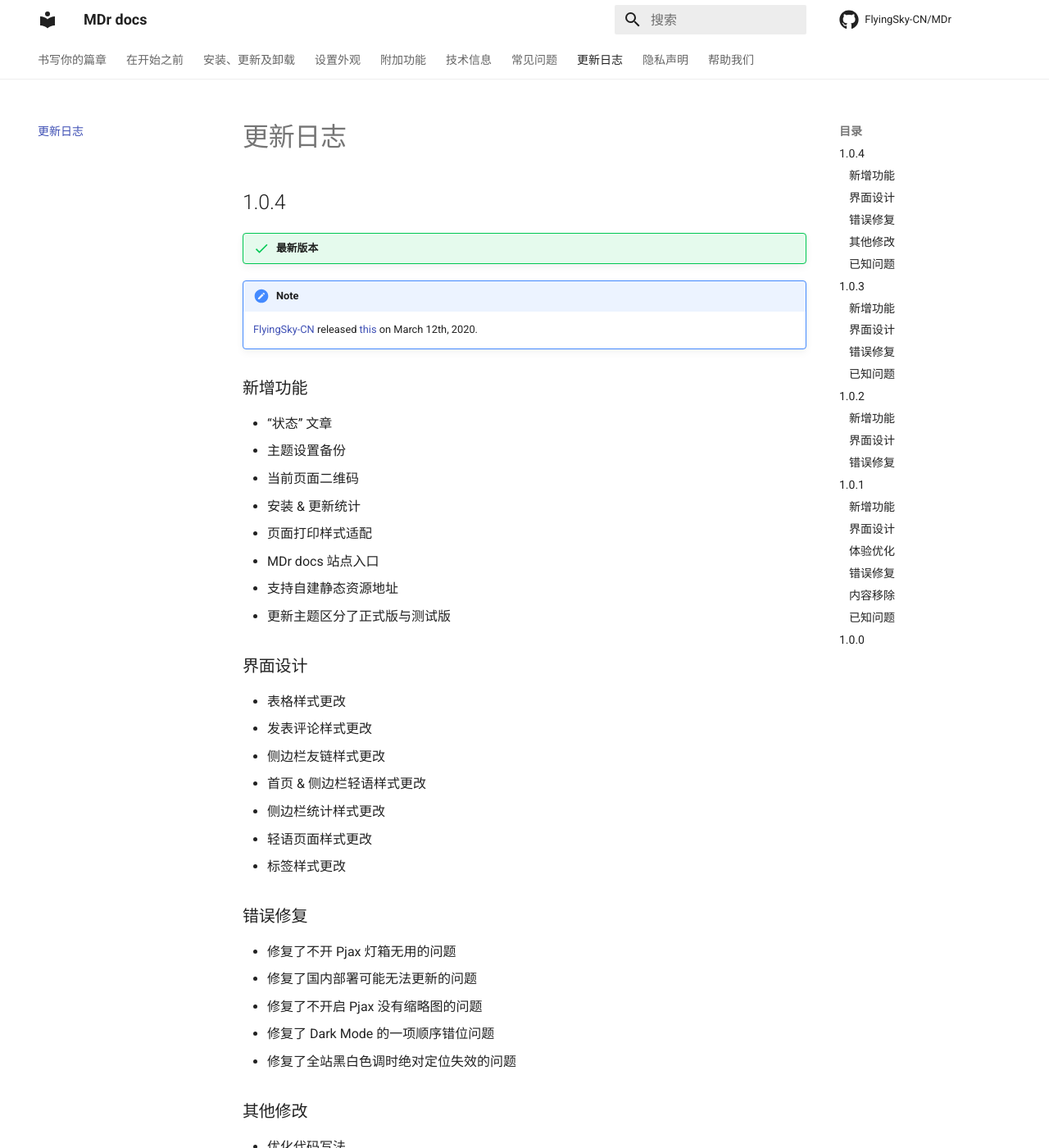
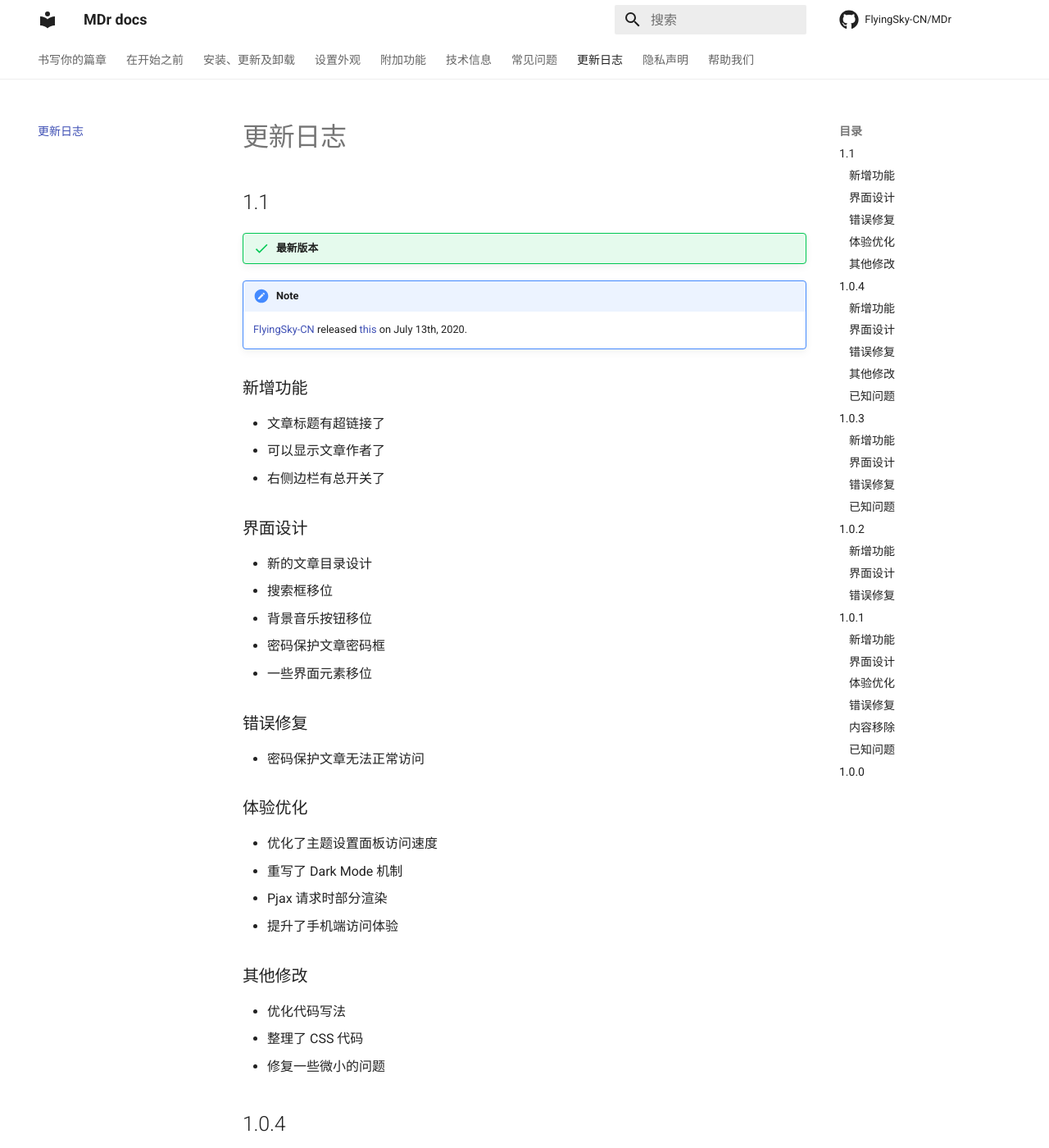
Before and after one commit to FlyingSky-CN/MDr-docs, an MkDocs documentation site: the page built from docs/changelog.md, in a window 1280 px wide and 1400 px high. Shown: the whole window at 82% size. Built offline with MkDocs 1.6.1 and Material for MkDocs 9.7.7, drawn with Linux system fonts in a browser that asks for light colours; comment, search, counter and statistics services are not loaded.

Commit message:
update: changelog | release 1.1

```diff
--- a/docs/changelog.md
+++ b/docs/changelog.md
@@ -1,8 +1,44 @@
 # 更新日志
+
+## 1.1
+
+!!! success "最新版本"
+!!! note
+    [FlyingSky-CN](https://github.com/FlyingSky-CN) released [this](https://github.com/FlyingSky-CN/MDr/releases/tag/1.1) on July 13th, 2020.
+
+### 新增功能
+
+- 文章标题有超链接了
+- 可以显示文章作者了
+- 右侧边栏有总开关了
+
+### 界面设计
+
+- 新的文章目录设计
+- 搜索框移位
+- 背景音乐按钮移位
+- 密码保护文章密码框
+- 一些界面元素移位
+
+### 错误修复
+
+- 密码保护文章无法正常访问
+
+### 体验优化
+
+- 优化了主题设置面板访问速度
+- 重写了 Dark Mode 机制
+- Pjax 请求时部分渲染
+- 提升了手机端访问体验
+
+### 其他修改
+
+- 优化代码写法
+- 整理了 CSS 代码
+- 修复一些微小的问题
 
 ## 1.0.4
 
-!!! success "最新版本"
 !!! note
     [FlyingSky-CN](https://github.com/FlyingSky-CN) released [this](https://github.com/FlyingSky-CN/MDr/releases/tag/1.0.4) on March 12th, 2020.
 
@@ -26,7 +62,6 @@
 - 侧边栏统计样式更改
 - 轻语页面样式更改
 - 标签样式更改
-
 
 ### 错误修复
 
```
